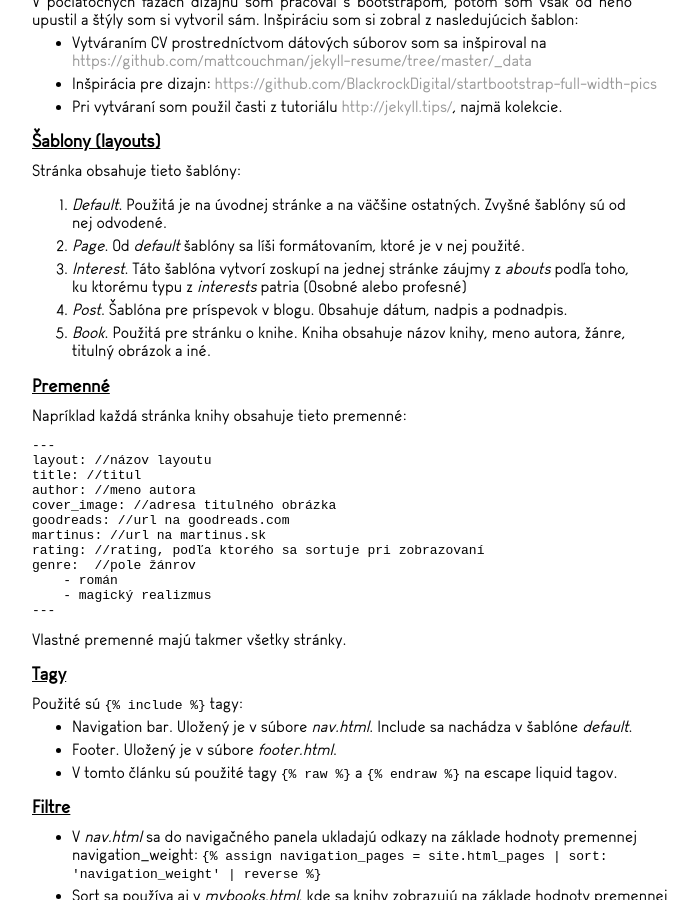
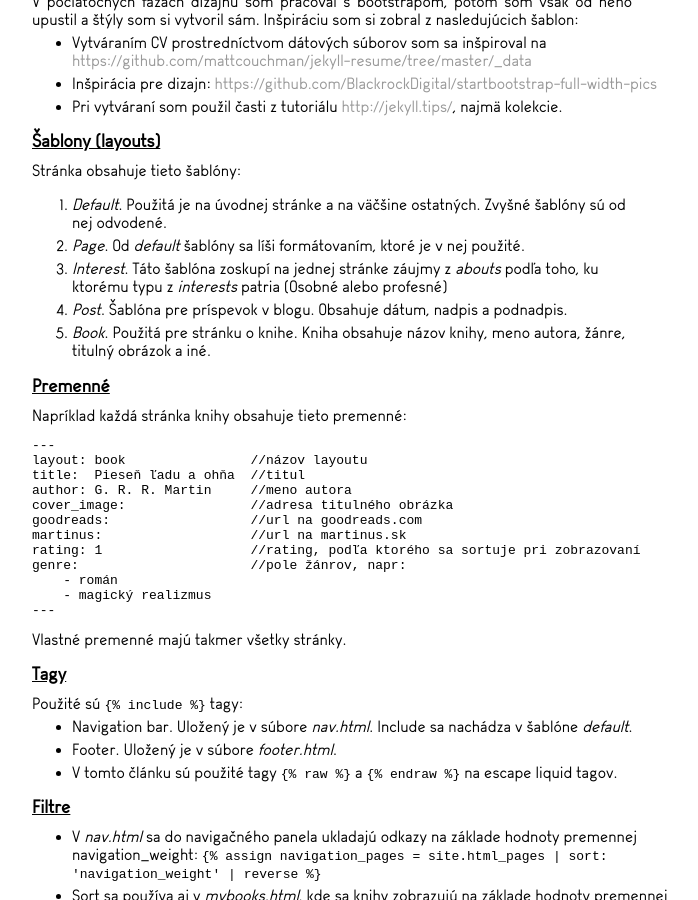
Before and after one commit to OndrykSelecky/OndrykSelecky.github.io, a Jekyll site: the page built from _wpub/zadanie1.md, in a window 1280 px wide and 900 px high, scrolled down 677 px. Shown: the whole window, without its empty margins (308-1006 px from the left). Built offline with Jekyll 4.4.1, drawn with Linux system fonts in a browser that asks for light colours; some of the changed text lies outside the part shown.

Commit message:
WPUB final version

```diff
--- a/_wpub/zadanie1.md
+++ b/_wpub/zadanie1.md
@@ -45,7 +45,7 @@ Inšpiráciu som si zobral z nasledujúcich šablon:
 Stránka obsahuje tieto šablóny:
 1. _Default_. Použitá je na úvodnej stránke a na väčšine ostatných. Zvyšné šablóny sú od nej odvodené.
 2. _Page_. Od _default_ šablóny sa líši formátovaním, ktoré je v nej použité.
-3. _Interest_. Táto šablóna vytvorí zoskupí na jednej stránke záujmy z _abouts_ podľa toho, ku ktorému typu z _interests_ patria (Osobné alebo profesné)
+3. _Interest_. Táto šablóna zoskupí na jednej stránke záujmy z _abouts_ podľa toho, ku ktorému typu z _interests_ patria (Osobné alebo profesné)
 4. _Post_. Šablóna pre príspevok v blogu. Obsahuje dátum, nadpis a podnadpis.
 5. _Book_. Použitá pre stránku o knihe. Kniha obsahuje názov knihy, meno autora, žánre, titulný obrázok a iné.
 
@@ -55,14 +55,14 @@ Stránka obsahuje tieto šablóny:
 Napríklad každá stránka knihy obsahuje tieto premenné:
 ~~~
 ---
-layout: //názov layoutu
-title: //titul
-author: //meno autora
-cover_image: //adresa titulného obrázka
-goodreads: //url na goodreads.com
-martinus: //url na martinus.sk
-rating: //rating, podľa ktorého sa sortuje pri zobrazovaní
-genre:  //pole žánrov
+layout: book                //názov layoutu
+title:  Pieseň ľadu a ohňa  //titul
+author: G. R. R. Martin     //meno autora
+cover_image:                //adresa titulného obrázka
+goodreads:                  //url na goodreads.com
+martinus:                   //url na martinus.sk
+rating: 1                   //rating, podľa ktorého sa sortuje pri zobrazovaní
+genre:                      //pole žánrov, napr:
     - román
     - magický realizmus
 ---
--- a/about_me.html
+++ b/about_me.html
@@ -7,7 +7,7 @@ navigation_weight: 2
 
     <h1>{{ page.title }}</h1>
     <p>Väčšinu môjho voľného času venujem súkromiu. Keďže patrím medzi introvertných ľudí, najlepšie si oddýchnem pri tichých,
-    upokojujúcich činnostiach. Medzi patrí najmä čítanie kníh a sledovanie seriálov. Mám rád programovanie, no vo voľnom čase sa snožím od neho oddýchnuť.</p>
+    upokojujúcich činnostiach. Medzi patrí najmä čítanie kníh a sledovanie seriálov. Mám rád programovanie, no vo voľnom čase sa snažím od neho oddýchnuť.</p>
 
     {% for interest in site.interests %}
         <h2><a href="{{ interest.url }}" title="{{interest.title}}">{{ interest.title }}</a></h2>
```
Also changed, not shown: other parts of _wpub/zadanie1.md (+3 -3 lines), _books/lord-of-the-rings.md (+1 -1 lines), _posts/2017-03-07-emoji.md (+1 -1 lines), _posts/2017-03-09-got.md (+3 -3 lines), 6 other files.
